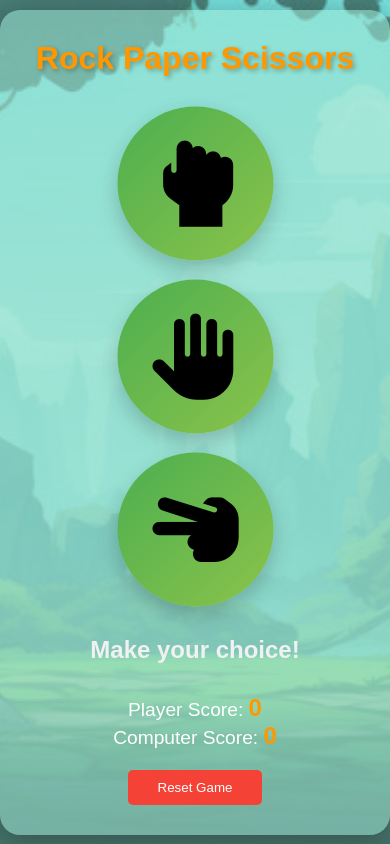
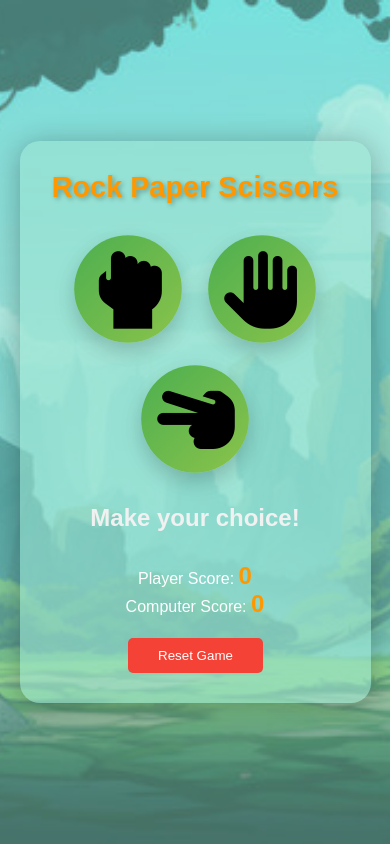
Before and after one commit to Nafly-090/Rock-Paper-Scissors-Game, a plain HTML site: page index.html in a window 390 px wide. Drawn offline with Linux system fonts and the light colour scheme.

Commit message:
adding the responive laytout
doiing

```diff
--- a/styles.css
+++ b/styles.css
@@ -46,17 +46,6 @@ body::before {
         opacity: 1;
     }
 }
-
-/* Background fade-in effect */
-@keyframes fadeInBackground {
-    0% {
-        opacity: 0;
-    }
-    100% {
-        opacity: 1;
-    }
-}
-
 
 /* Background fade-in effect */
 @keyframes fadeInBackground {
@@ -228,6 +217,8 @@ h1 {
 @media (max-width: 768px) {
     .game-container {
         padding: 30px;
+        width: 90%; /* Adjust width for mobile */
+        max-width: 400px; /* Reduce max-width on smaller screens */
     }
 
     h1 {
@@ -237,6 +228,8 @@ h1 {
     .choices button {
         padding: 20px;
         font-size: 20px;
+        width: 120px; /* Adjust button width for mobile */
+        height: 120px; /* Adjust button height for mobile */
     }
 
     .score {
@@ -244,3 +237,21 @@ h1 {
         align-items: center;
     }
 }
+
+@media (max-width: 480px) {
+    h1 {
+        font-size: 1.8rem; /* Make h1 smaller on very small screens */
+    }
+
+    .choices button {
+        padding: 15px;
+        font-size: 18px;
+        width: 100px; /* Further adjust button size */
+        height: 100px; /* Further adjust button size */
+    }
+
+    .score {
+        font-size: 1rem;
+        width: 80%; /* Ensure the score section takes full width */
+    }
+}
```
